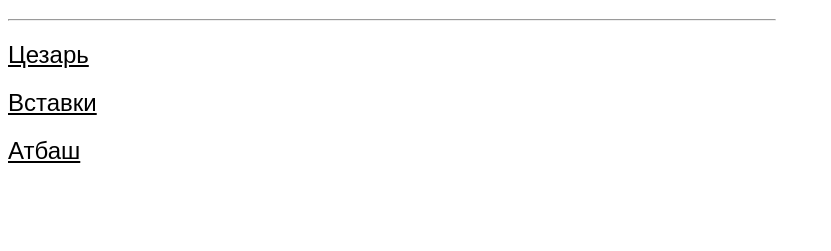
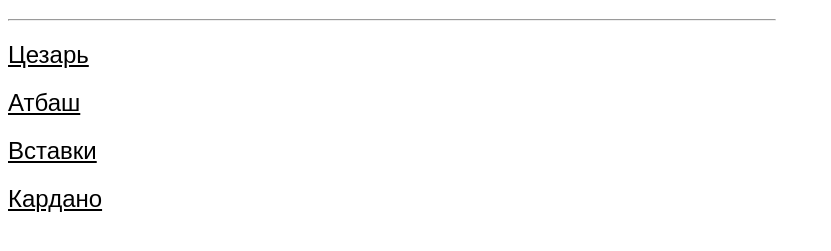
Before and after one commit to notatikin/ciphers, a plain HTML site: page index.html in a window 1280 px wide. Shown: the part 61-312 px from the top of the page, without its empty margins (0-831 px from the left). Drawn offline with Linux system fonts and the light colour scheme.

Commit message:
Update index.html

```diff
--- a/index.html
+++ b/index.html
@@ -23,10 +23,13 @@
 		<a href="/ciphers/caesar"><h2>Цезарь</h2></a>
 	</div>
 	<div>
+		<a href="/ciphers/atbash"><h2>Атбаш</h2></a>
+	</div>
+	<div>
 		<a href="/ciphers/insertion"><h2>Вставки</h2></a>
 	</div>
 	<div>
-		<a href="/ciphers/atbash"><h2>Атбаш</h2></a>
+		<a href="/ciphers/cardan"><h2>Кардано</h2></a>
 	</div>
 </main>
 </body>
```
